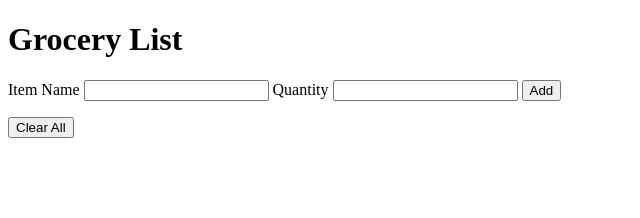
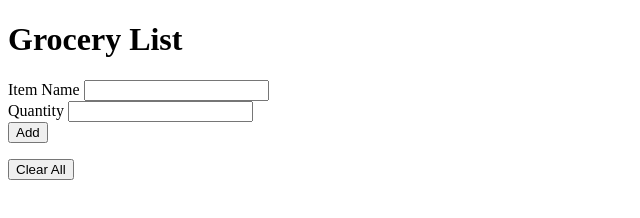
Before and after one commit to moshmoshca/practice-grocery-list-app, a plain HTML site: page index.html in a window 1280 px wide. Shown: the whole page, without its empty margins (0-640 px from the left). Drawn offline with Linux system fonts and the light colour scheme.

Commit message:
Add separation between input fields

```diff
--- a/index.html
+++ b/index.html
@@ -14,9 +14,9 @@
             <!-- Add Items -->
             <form id="grocery-form">
                 <label for="item-name">Item Name</label>
-                <input type="text" id="item-name" name="item-name">
+                <input type="text" id="item-name" name="item-name"><br>
                 <label for="item-qty">Quantity</label>
-                <input type="number" id="item-qty" name="item-qty">
+                <input type="number" id="item-qty" name="item-qty"><br>
                 <button type="submit">Add</button>
             </form>
             <!-- List Display -->
```
